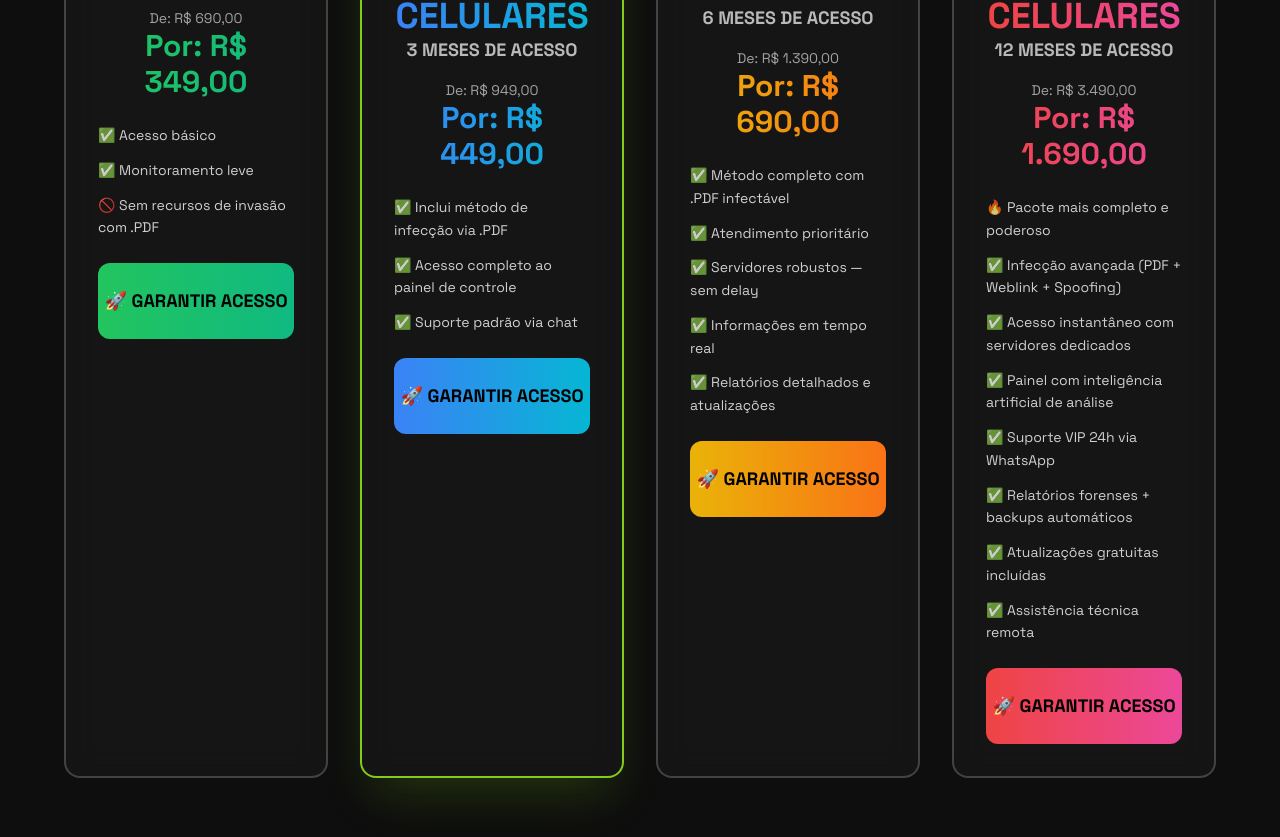
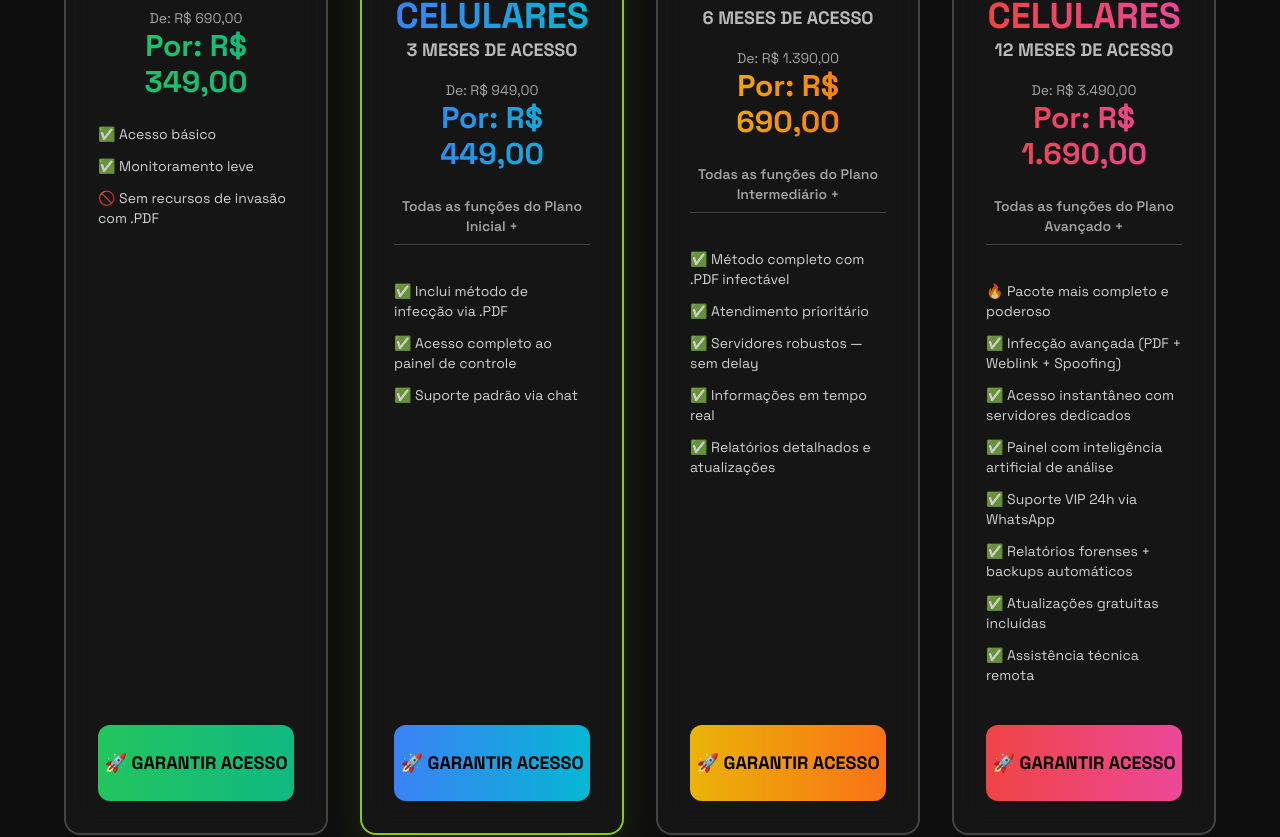
Before and after one commit to saaati/xspy-digital-domination, a React (Vite) app: page / in a window 1280 px wide. Shown: the part 2468-3305 px from the top of the page. Built offline with nearby package versions, Linux system fonts and the light colour scheme.

Commit message:
Refactor: Adjust plan descriptions
Update plan descriptions to be more descriptive and aligned with computer view.
The "Todas as funções do Plano X (anterior)" format will be used for clarity.

```diff
--- a/src/components/AggressivePlans.tsx
+++ b/src/components/AggressivePlans.tsx
@@ -21,6 +21,7 @@ export const AggressivePlans = () => {
       price: "R$ 449,00",
       color: "from-blue-500 to-cyan-500",
       glow: "blue-500",
+      inheritedFrom: "Todas as funções do Plano Inicial +",
       features: ["✅ Inclui método de infecção via .PDF", "✅ Acesso completo ao painel de controle", "✅ Suporte padrão via chat"],
       link: "https://www.asaas.com/c/jwplviezr8preie4",
       popular: true
@@ -33,6 +34,7 @@ export const AggressivePlans = () => {
       price: "R$ 690,00",
       color: "from-yellow-500 to-orange-500",
       glow: "yellow-500",
+      inheritedFrom: "Todas as funções do Plano Intermediário +",
       features: ["✅ Método completo com .PDF infectável", "✅ Atendimento prioritário", "✅ Servidores robustos — sem delay", "✅ Informações em tempo real", "✅ Relatórios detalhados e atualizações"],
       link: "https://www.asaas.com/c/s7do2fes7qqj41fn"
     },
@@ -44,6 +46,7 @@ export const AggressivePlans = () => {
       price: "R$ 1.690,00",
       color: "from-red-500 to-pink-500",
       glow: "red-500",
+      inheritedFrom: "Todas as funções do Plano Avançado +",
       features: ["🔥 Pacote mais completo e poderoso", "✅ Infecção avançada (PDF + Weblink + Spoofing)", "✅ Acesso instantâneo com servidores dedicados", "✅ Painel com inteligência artificial de análise", "✅ Suporte VIP 24h via WhatsApp", "✅ Relatórios forenses + backups automáticos", "✅ Atualizações gratuitas incluídas", "✅ Assistência técnica remota"],
       link: "https://www.asaas.com/c/s7do2fes7qqj41fn",
       vip: true
@@ -71,11 +74,11 @@ export const AggressivePlans = () => {
         </div>
 
         {/* Plans Grid */}
-        <div className="grid grid-cols-1 lg:grid-cols-2 xl:grid-cols-4 gap-8">
+        <div className="grid grid-cols-1 lg:grid-cols-2 xl:grid-cols-4 gap-6 lg:gap-8">
           {plans.map((plan, index) => (
             <div
               key={index}
-              className={`relative glass-dark p-8 rounded-2xl border-2 transition-all duration-300 hover-scale ${
+              className={`relative glass-dark p-6 lg:p-8 rounded-2xl border-2 transition-all duration-300 hover-scale flex flex-col h-full ${
                 plan.popular
                   ? "border-lime-500 shadow-2xl shadow-lime-500/20"
                   : "border-white/20 hover:border-lime-400/50"
@@ -88,34 +91,44 @@ export const AggressivePlans = () => {
                 </div>
               )}
 
-              <div className="text-center space-y-6">
+              <div className="text-center space-y-4 lg:space-y-6 flex-1 flex flex-col">
                 {/* Plan Header */}
-                <div>
-                  <h3 className="text-2xl font-black text-white mb-2">{plan.name}</h3>
-                  <div className={`text-4xl font-black bg-gradient-to-r ${plan.color} bg-clip-text text-transparent`}>
+                <div className="flex-shrink-0">
+                  <h3 className="text-xl lg:text-2xl font-black text-white mb-2">{plan.name}</h3>
+                  <div className={`text-3xl lg:text-4xl font-black bg-gradient-to-r ${plan.color} bg-clip-text text-transparent`}>
                     {plan.devices}
                   </div>
-                  <p className="text-white/70 text-lg font-bold">{plan.period}</p>
+                  <p className="text-white/70 text-base lg:text-lg font-bold">{plan.period}</p>
                   <div className="mt-4">
                     <p className="text-white/60 text-sm">De: {plan.originalPrice}</p>
-                    <div className={`text-3xl font-black bg-gradient-to-r ${plan.color} bg-clip-text text-transparent`}>
+                    <div className={`text-2xl lg:text-3xl font-black bg-gradient-to-r ${plan.color} bg-clip-text text-transparent`}>
                       Por: {plan.price}
                     </div>
                   </div>
                 </div>
 
+                {/* Inherited Features */}
+                {plan.inheritedFrom && (
+                  <div className="flex-shrink-0">
+                    <p className="text-white/60 text-xs lg:text-sm font-semibold border-b border-white/20 pb-2 mb-3">
+                      {plan.inheritedFrom}
+                    </p>
+                  </div>
+                )}
+
                 {/* Features */}
-                <div className="space-y-3">
+                <div className="space-y-2 lg:space-y-3 flex-1 text-left">
                   {plan.features.map((feature, idx) => (
-                    <div key={idx} className="flex items-start gap-3 text-left">
-                      <span className="text-white/80 text-sm leading-relaxed">{feature}</span>
+                    <div key={idx} className="flex items-start gap-2 lg:gap-3">
+                      <span className="text-white/80 text-xs lg:text-sm leading-relaxed">{feature}</span>
                     </div>
                   ))}
                 </div>
 
                 {/* CTA Button */}
+                <div className="flex-shrink-0 mt-auto pt-4">
                   <Button
-                  className={`w-full bg-gradient-to-r ${plan.color} text-black font-black text-lg py-6 h-auto rounded-xl hover-scale`}
+                    className={`w-full bg-gradient-to-r ${plan.color} text-black font-black text-base lg:text-lg py-4 lg:py-6 h-auto rounded-xl hover-scale`}
                     onClick={() => window.open(plan.link, '_blank')}
                     style={{
                       boxShadow: `0 0 20px hsl(var(--${plan.glow}) / 0.4)`
@@ -125,6 +138,7 @@ export const AggressivePlans = () => {
                   </Button>
                 </div>
               </div>
+            </div>
           ))}
         </div>
 
```
Lines whose indentation alone changed are shown as unchanged.
